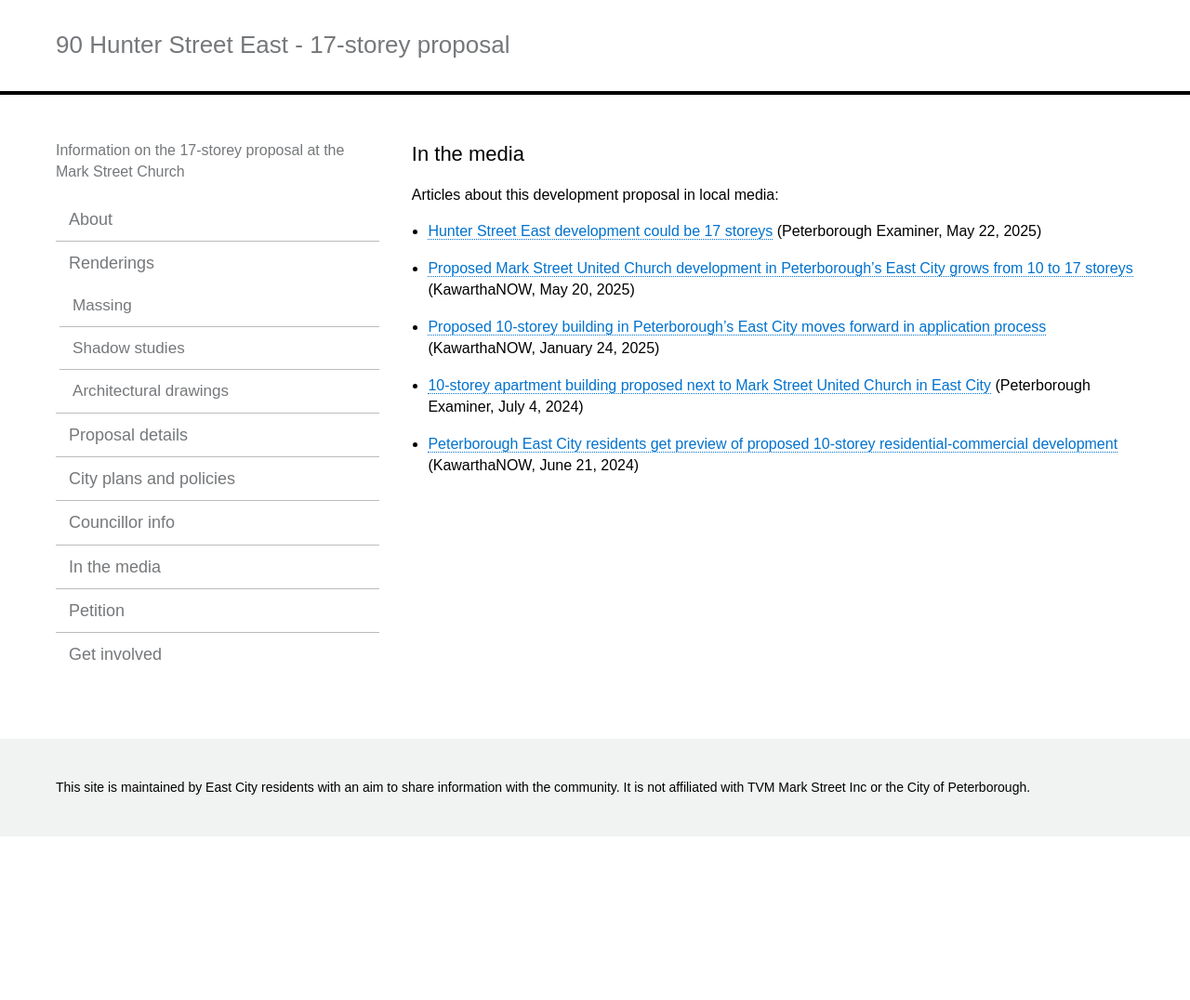
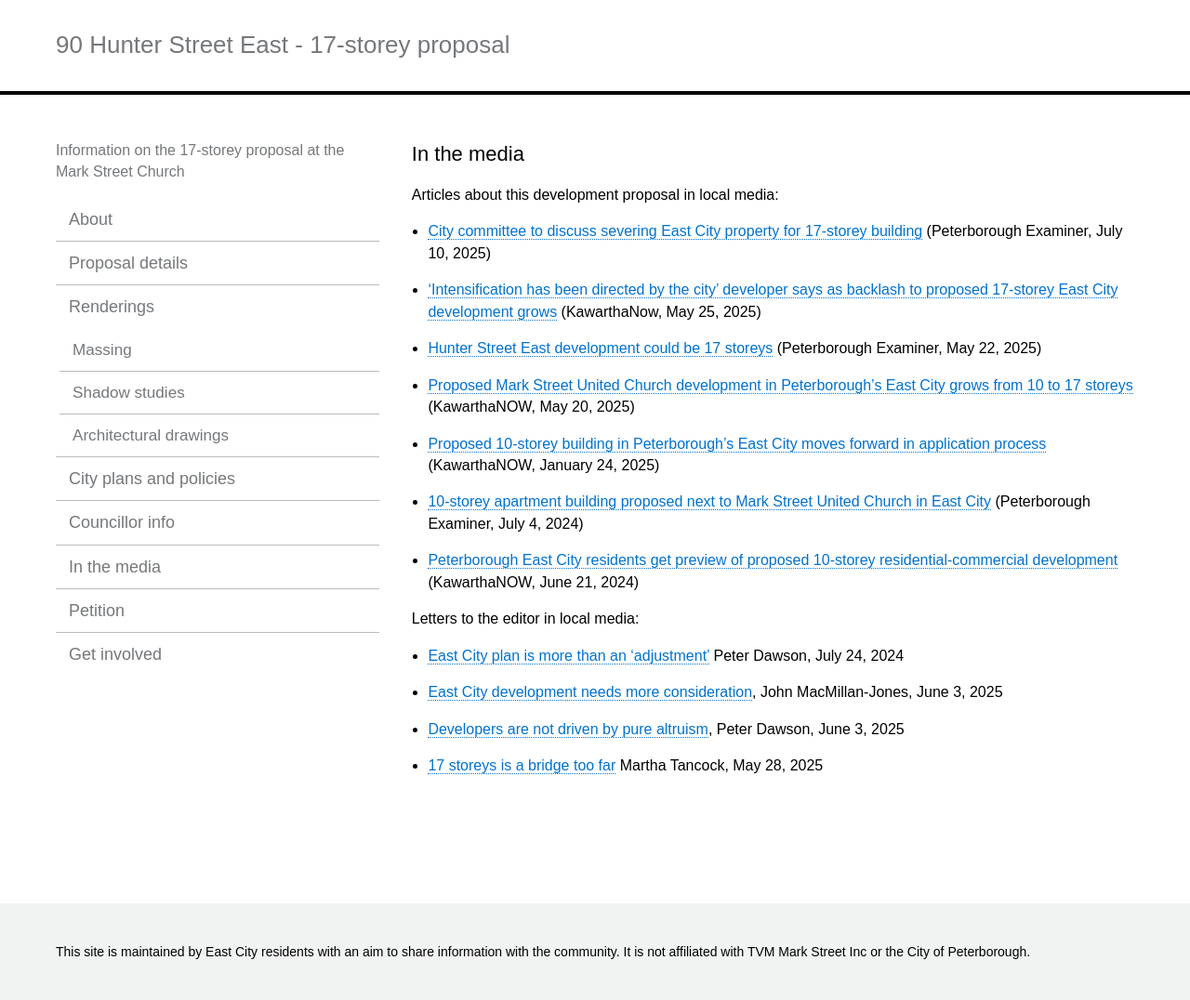
Before and after one commit to 90hunter/90HunterStE, a Jekyll site: the page built from _pages/in-the-media.md, in a window 1280 px wide. Shown: the whole page at 93% size. Built offline with Jekyll 4.4.1, drawn with Linux system fonts in a browser that asks for light colours; before the commit the page ends 900 px from its top, so only the background shows below that.

Commit message:
update articles

```diff
--- a/_config.yml
+++ b/_config.yml
@@ -34,6 +34,9 @@ navigation:
 - text: About
   url: ./
   internal: true
+- text: Proposal details
+  url: proposal-details/
+  internal: true
 - text: Renderings
   url: renderings/
   internal: true
@@ -44,9 +47,6 @@ navigation:
       url: /renderings/shadow-studies/
     - text: Architectural drawings
       url: /renderings/architectural-drawings/
-- text: Proposal details
-  url: proposal-details/
-  internal: true
 - text: City plans and policies
   url: city-plans-and-policies/
   internal: true
--- a/_pages/in-the-media.md
+++ b/_pages/in-the-media.md
@@ -5,8 +5,17 @@ title:  "In the media"
 
 Articles about this development proposal in local media:
 
+- [City committee to discuss severing East City property for 17-storey building](https://www.thepeterboroughexaminer.com/news/city-committee-to-discuss-severing-east-city-property-for-17-storey-building/article_67f54229-0f50-562b-b302-e8e9dcd8a0c6.html) (Peterborough Examiner, July 10, 2025)
+- [‘Intensification has been directed by the city’ developer says as backlash to proposed 17-storey East City development grows](https://kawarthanow.com/2025/05/29/intensification-has-been-directed-by-the-city-developer-says-as-backlash-to-proposed-17-storey-east-city-development-grows/) (KawarthaNow, May 25, 2025)
 - [Hunter Street East development could be 17 storeys](https://www.thepeterboroughexaminer.com/news/responding-to-the-needs-of-the-market-proposed-17-storey-development-on-hunter-street-east/article_36d12f00-f153-561c-b77b-6132cc40c3dc.html) (Peterborough Examiner, May 22, 2025)
 - [Proposed Mark Street United Church development in Peterborough’s East City grows from 10 to 17 storeys](https://kawarthanow.com/2025/05/20/proposed-mark-street-united-church-development-in-peterboroughs-east-city-grows-from-10-to-17-storeys/) (KawarthaNOW, May 20, 2025)
 - [Proposed 10-storey building in Peterborough’s East City moves forward in application process](https://kawarthanow.com/2025/01/24/proposed-10-storey-building-in-peterboroughs-east-city-moves-forward-in-application-process/) (KawarthaNOW, January 24, 2025)
 - [10-storey apartment building proposed next to Mark Street United Church in East City](https://www.thepeterboroughexaminer.com/news/council/10-storey-apartment-building-proposed-next-to-mark-street-united-church-in-east-city/article_1dfab713-4eb4-505e-85df-e27d35be069a.html) (Peterborough Examiner, July 4, 2024)
 - [Peterborough East City residents get preview of proposed 10-storey residential-commercial development](https://kawarthanow.com/2024/06/21/peterborough-east-city-residents-get-preview-of-proposed-10-storey-residential-commercial-development/) (KawarthaNOW, June 21, 2024)
+
+Letters to the editor in local media:
+
+- [East City plan is more than an ‘adjustment’](https://www.thepeterboroughexaminer.com/opinion/letters-to-the-editor/examiner-letters-to-the-editor-july-10/article_11da8a41-96f4-5e6b-8e55-c8f9c8d5f1a3.html) Peter Dawson, July 24, 2024
+- [East City development needs more consideration](https://www.thepeterboroughexaminer.com/opinion/letters-to-the-editor/examiner-letters-to-the-editor-june-3/article_e5452cca-a3f4-531d-a1b3-021d02887af8.html), John MacMillan-Jones, June 3, 2025
+- [Developers are not driven by pure altruism](https://www.thepeterboroughexaminer.com/opinion/letters-to-the-editor/examiner-letters-to-the-editor-june-3/article_e5452cca-a3f4-531d-a1b3-021d02887af8.html), Peter Dawson, June 3, 2025
+- [17 storeys is a bridge too far](https://www.thepeterboroughexaminer.com/opinion/letters-to-the-editor/examiner-letters-to-the-editor-may-28/article_e5cfa463-0217-5d5d-bfaf-38acc3f8c318.html) Martha Tancock, May 28, 2025
```
